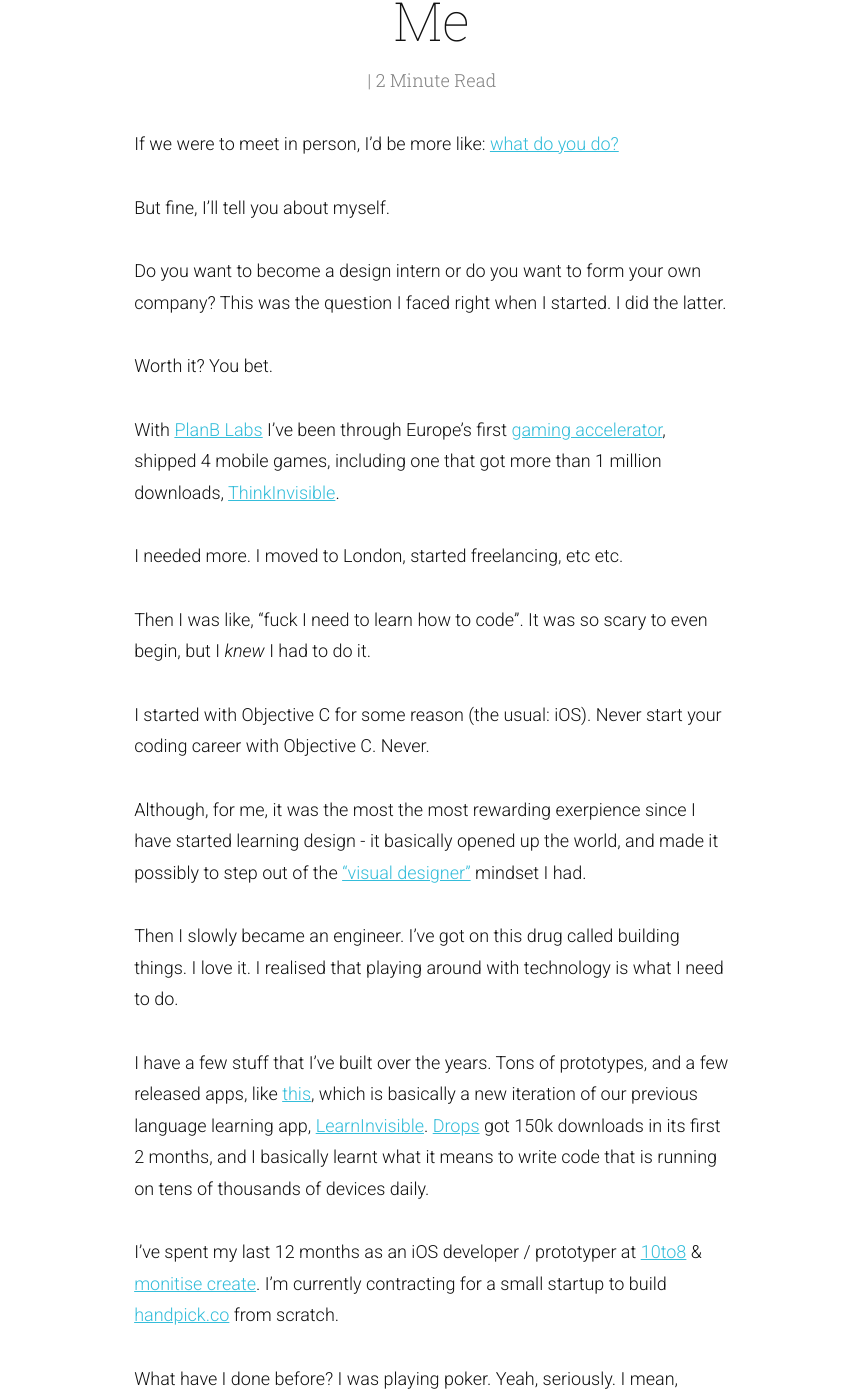
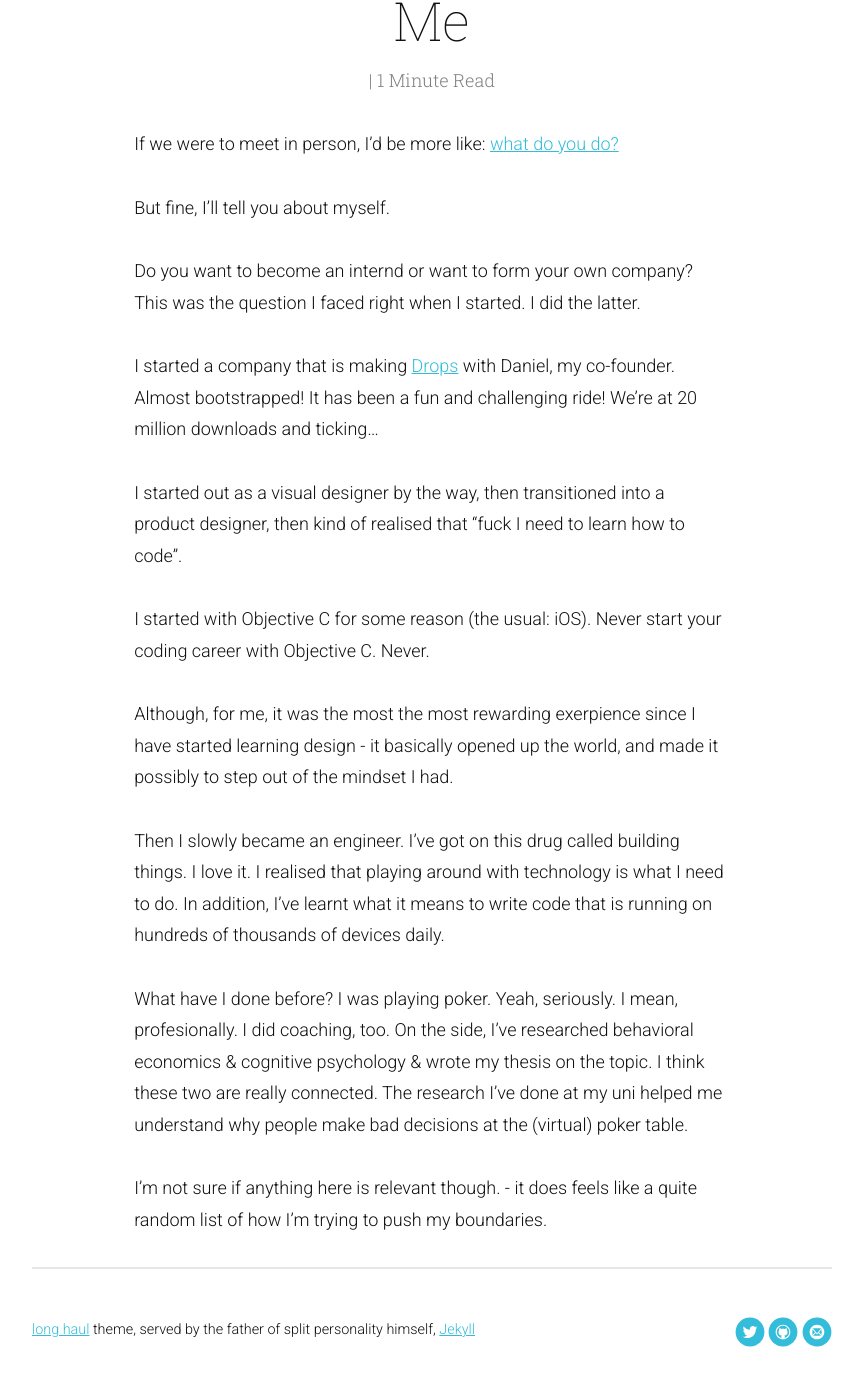
Before and after one commit to almostintuitive/itchingpixels.github.io, a Jekyll site: the page built from about.md, in a window 1280 px wide and 1400 px high, scrolled down 310 px. Shown: the whole window, without its empty margins (208-1071 px from the left). Built offline with Jekyll 4.4.1, drawn with Linux system fonts in a browser that asks for light colours; nearby versions of some CDN libraries.

Commit message:
About: somewhat updated the section about Drops

```diff
--- a/about.md
+++ b/about.md
@@ -8,30 +8,22 @@
 
 But fine, I'll tell you about myself.
 
-Do you want to become a design intern or do you want to form your own company?
+Do you want to become an internd or want to form your own company?
 This was the question I faced right when I started. I did the latter.
 
-Worth it? You bet.
+I started a company that is making [Drops](https://languagedrops.com) with Daniel, my co-founder. Almost bootstrapped! It has been a fun and challenging ride! We're at 20 million downloads and ticking...
 
-With [PlanB Labs](http://planblabs.net) I've been through Europe's first [gaming accelerator](http://gamefounders.com), shipped 4 mobile games, including one that got more than 1 million downloads, [ThinkInvisible](https://itunes.apple.com/gb/app/thinkinvisible-the-game/id527215803?mt=8).
-
-I needed more. I moved to London, started freelancing, etc etc.
-
-Then I was like, "fuck I need to learn how to code".
-It was so scary to even begin, but I *knew* I had to do it.
+I started out as a visual designer by the way, then transitioned into a product designer, then kind of realised that "fuck I need to learn how to code".
 
 I started with Objective C for some reason (the usual: iOS).
 Never start your coding career with Objective C. Never.
 
-Although, for me, it was the most the most rewarding exerpience since I have started learning design - it basically opened up the world, and made it possibly to step out of the ["visual designer"](https://www.behance.net/cognitivemark) mindset I had.
+Although, for me, it was the most the most rewarding exerpience since I have started learning design - it basically opened up the world, and made it possibly to step out of the  mindset I had.
 
 Then I slowly became an engineer. I've got on this drug called building things. I love it.
 I realised that playing around with technology is what I need to do.
+In addition, I've learnt what it means to write code that is running on hundreds of thousands of devices daily.
 
-I have a few stuff that I've built over the years. Tons of prototypes, and a few released apps, like [this](http://precrastinator.com), which is basically a new iteration of our previous language learning app, [LearnInvisible](http://learninvisible.com).
-[Drops](http://planblabs.net/drops) got 150k downloads in its first 2 months, and I basically learnt what it means to write code that is running on tens of thousands of devices daily.
-
-I've spent my last 12 months as an iOS developer / prototyper at [10to8](http://10to8.com) & [monitise create](http://monitisecreate.com). I'm currently contracting for a small startup to build [handpick.co](http://www.handpick.co/) from scratch.
 
 What have I done before?
 I was playing poker. Yeah, seriously.
```
